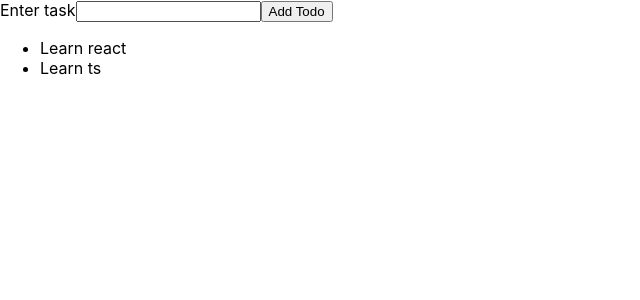
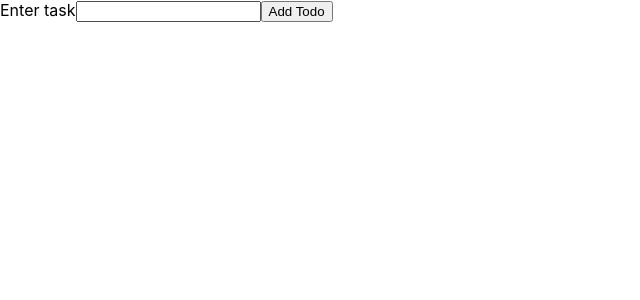
Before and after one commit to Viraaaj/typescript, a React (Create React App) app in the folder react-ts/: page / in a window 1280 px wide. Shown: the top 300 px of the page, without its empty margins (0-640 px from the left). Built offline with nearby package versions, Linux system fonts and the light colour scheme.

Commit message:
State management in TS

```diff
--- a/react-ts/src/App.tsx
+++ b/react-ts/src/App.tsx
@@ -1,12 +1,17 @@
 import Todos from "./components/todos";
 import Todo from "./models/todo";
 import Newtodo from "./components/newtodo";
+import { useState } from "react";
 
 function App() {
-  const todos = [new Todo("Learn react"), new Todo("Learn ts")];
+  const [todos, setTodos] = useState<Todo[]>([]);
 
   const addTodohandler = (todoText: string) => {
     //Adding state
+    const newTodo = new Todo(todoText);
+    setTodos((prevState) => {
+      return prevState.concat(newTodo);
+    });
   };
 
   return (
```
